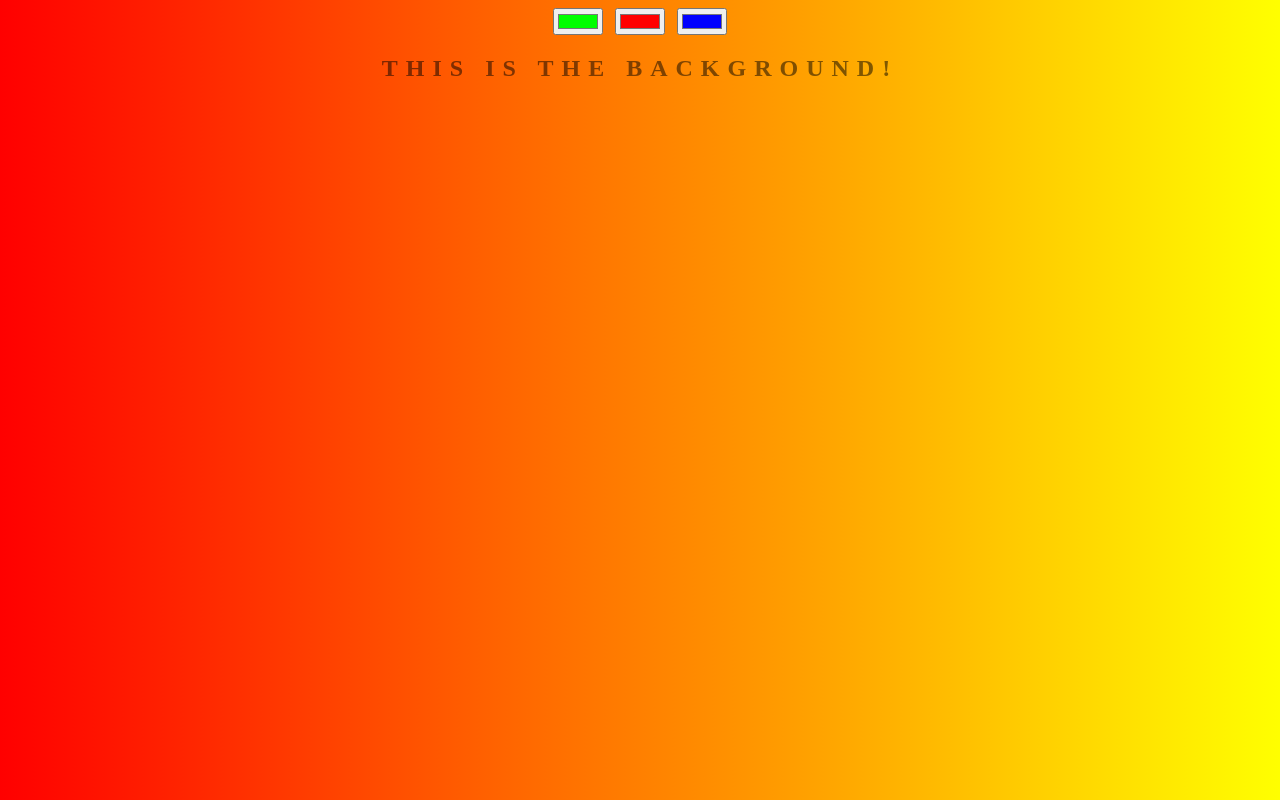
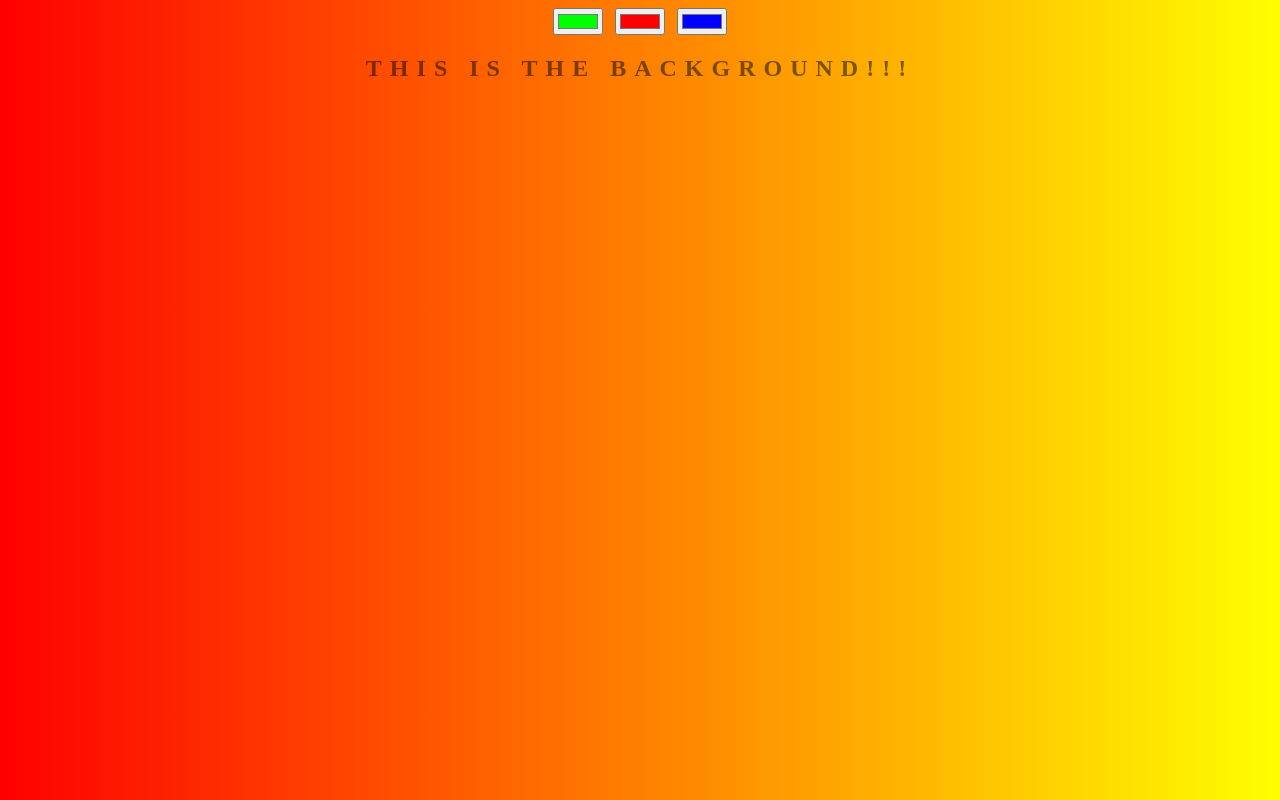
Before and after one commit to dkirov1/background-generator, a plain HTML site: page index.html in a window 1280 px wide. Drawn offline with Linux system fonts and the light colour scheme.

Commit message:
checking

```diff
--- a/index.html
+++ b/index.html
@@ -8,7 +8,7 @@
 	<input class="color1" type="color" name="color1" value="#00ff00">
 	<input class="color2" type="color" name="color2" value="#ff0000">
 	<input class="color3" type="color" name="color3" value="#0000ff">
-	<h2>This is the Background!</h2>
+	<h2>This is the Background!!!</h2>
 	<h3></h3>
 	<script type="text/javascript" src="script.js"></script>
 </body>
```
